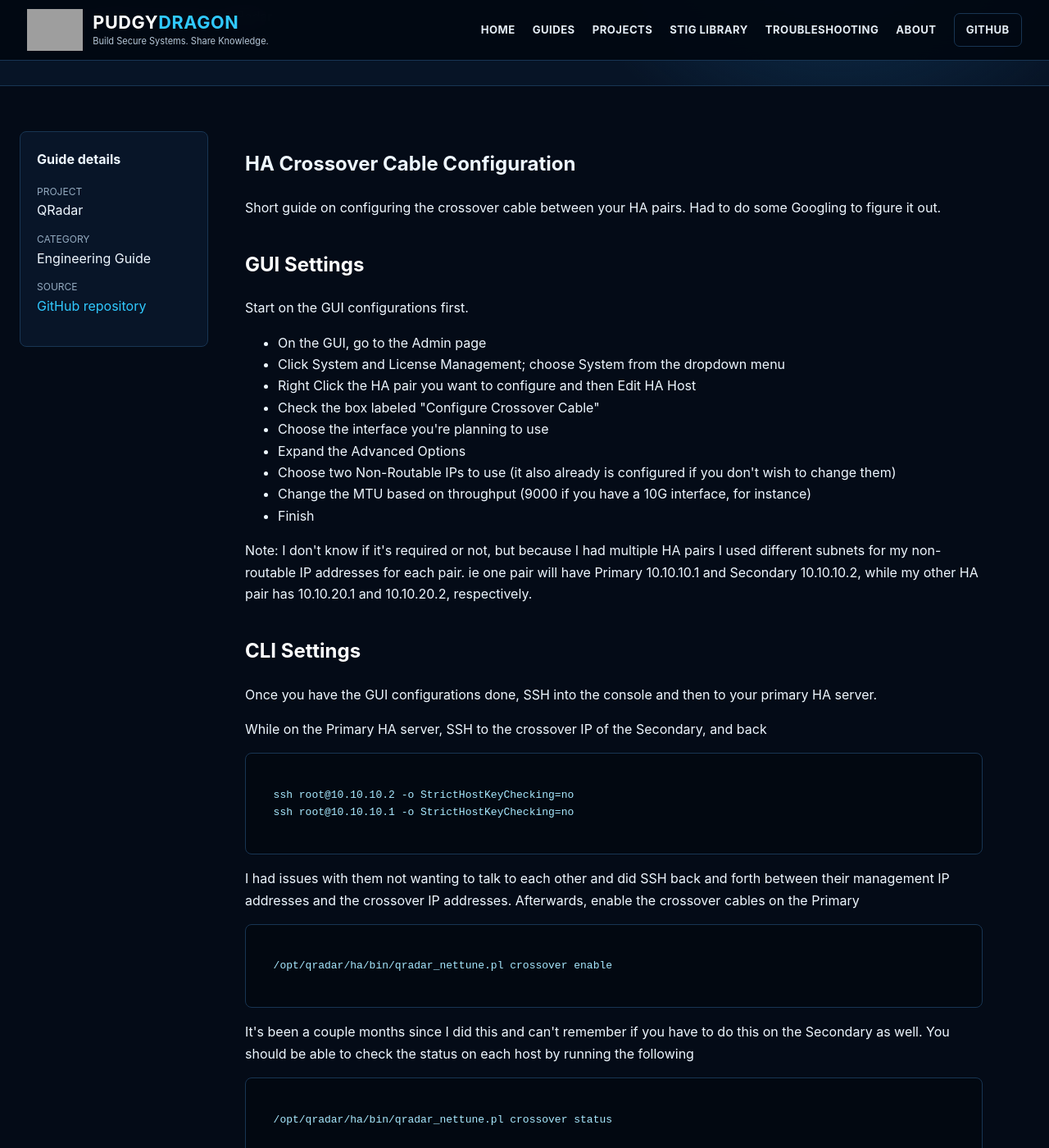
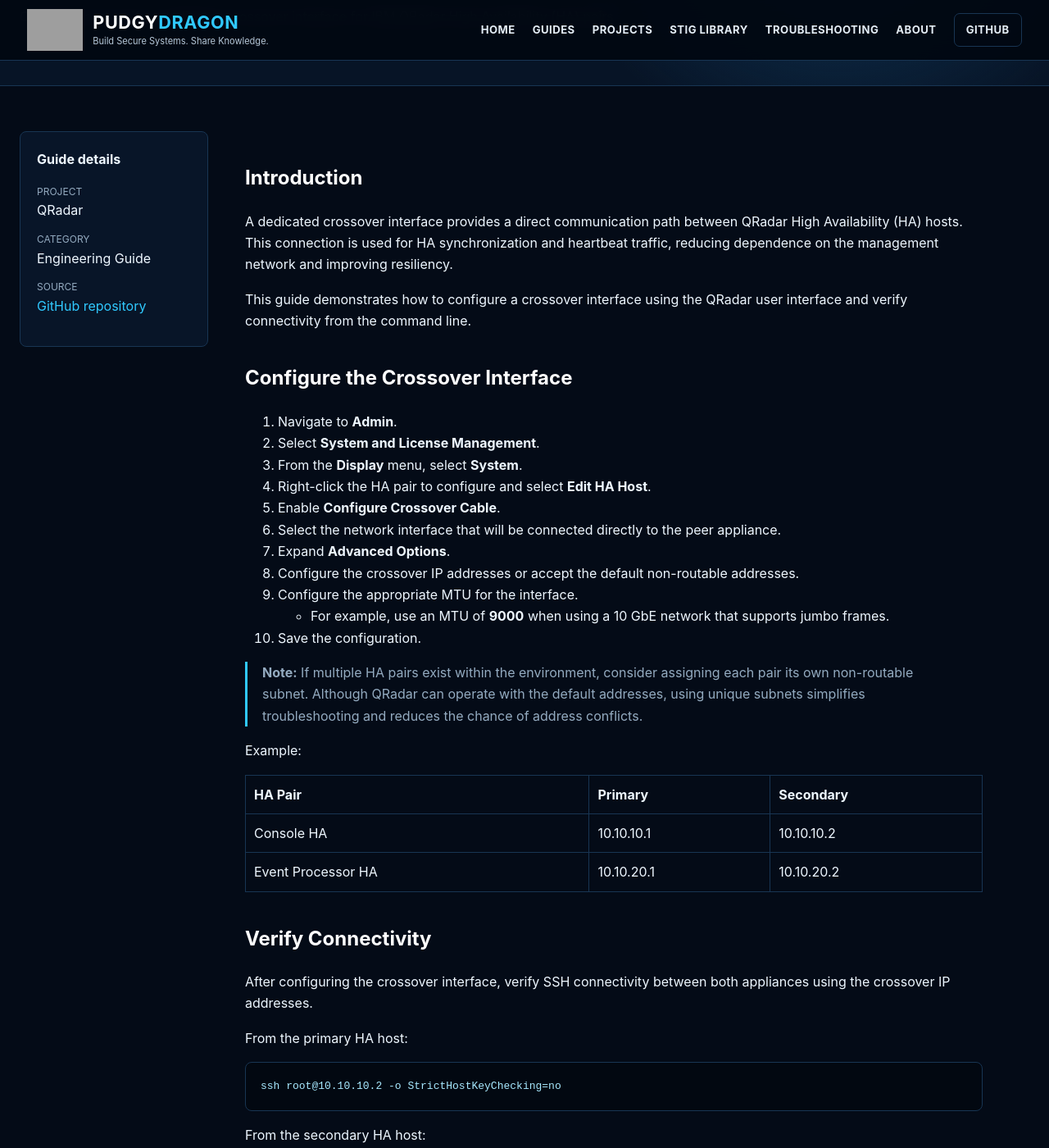
Before and after one commit to PudgyDragon/pudgydragon.github.io, a Jekyll site: the page built from _guides/qradar-guides-ha-crossover-cable.md, in a window 1280 px wide and 1400 px high, scrolled down 255 px. Shown: the whole window at 82% size. Built offline with Jekyll 4.4.1, drawn with Linux system fonts in a browser that asks for light colours; some of the changed text lies outside the part shown; grey boxes are pictures that could not be loaded.

Commit message:
Update qradar-guides-ha-crossover-cable.md

````diff
--- a/_guides/qradar-guides-ha-crossover-cable.md
+++ b/_guides/qradar-guides-ha-crossover-cable.md
@@ -1,50 +1,89 @@
 ---
-title: "Ha Crossover Cable"
+title: "Configure an HA Crossover Cable"
 project: "QRadar"
 category: "Engineering Guide"
-description: "A practical engineering guide for QRadar."
+description: "Configure and verify a dedicated crossover interface for IBM QRadar High Availability (HA) pairs."
 source_url: "https://github.com/PudgyDragon/QRadar/blob/main/Guides/HA_Crossover_Cable.md"
 ---
 
-<h1>HA Crossover Cable Configuration</h1>
-<p>Short guide on configuring the crossover cable between your HA pairs. Had to do some Googling to figure it out.</p>
+## Introduction
 
-<h2>GUI Settings</h2>
-<p>Start on the GUI configurations first.</p>
-<ul>
-  <li>On the GUI, go to the Admin page</li>
-  <li>Click System and License Management; choose System from the dropdown menu</li>
-  <li>Right Click the HA pair you want to configure and then Edit HA Host</li>
-  <li>Check the box labeled "Configure Crossover Cable"</li>
-  <li>Choose the interface you're planning to use</li>
-  <li>Expand the Advanced Options</li>
-  <li>Choose two Non-Routable IPs to use (it also already is configured if you don't wish to change them)</li>
-  <li>Change the MTU based on throughput (9000 if you have a 10G interface, for instance)</li>
-  <li>Finish</li>
-</ul>
-<p>Note: I don't know if it's required or not, but because I had multiple HA pairs I used different subnets for my non-routable IP addresses for each pair.
-ie one pair will have Primary 10.10.10.1 and Secondary 10.10.10.2, while my other HA pair has 10.10.20.1 and 10.10.20.2, respectively.</p>
+A dedicated crossover interface provides a direct communication path between QRadar High Availability (HA) hosts. This connection is used for HA synchronization and heartbeat traffic, reducing dependence on the management network and improving resiliency.
 
-<h2>CLI Settings</h2>
-<p>Once you have the GUI configurations done, SSH into the console and then to your primary HA server.</p>
-<p>While on the Primary HA server, SSH to the crossover IP of the Secondary, and back</p>
-<pre><code>
-  ssh root@10.10.10.2 -o StrictHostKeyChecking=no
-  ssh root@10.10.10.1 -o StrictHostKeyChecking=no
+This guide demonstrates how to configure a crossover interface using the QRadar user interface and verify connectivity from the command line.
 
-</code></pre>
-<p>I had issues with them not wanting to talk to each other and did SSH back and forth between their management IP addresses and the crossover IP addresses. Afterwards,
-enable the crossover cables on the Primary</p>
-<pre><code>
-  /opt/qradar/ha/bin/qradar_nettune.pl crossover enable
+## Configure the Crossover Interface
 
-</code></pre>
-<p>It's been a couple months since I did this and can't remember if you have to do this on the Secondary as well. You should be able to check the status on each host by
-running the following</p>
-<pre><code>
-  /opt/qradar/ha/bin/qradar_nettune.pl crossover status
+1. Navigate to **Admin**.
+2. Select **System and License Management**.
+3. From the **Display** menu, select **System**.
+4. Right-click the HA pair to configure and select **Edit HA Host**.
+5. Enable **Configure Crossover Cable**.
+6. Select the network interface that will be connected directly to the peer appliance.
+7. Expand **Advanced Options**.
+8. Configure the crossover IP addresses or accept the default non-routable addresses.
+9. Configure the appropriate MTU for the interface.
+   - For example, use an MTU of **9000** when using a 10 GbE network that supports jumbo frames.
+10. Save the configuration.
 
-</code></pre>
+> **Note:** If multiple HA pairs exist within the environment, consider assigning each pair its own non-routable subnet. Although QRadar can operate with the default addresses, using unique subnets simplifies troubleshooting and reduces the chance of address conflicts.
 
-<h1>Done</h1>
-<p>That should be it. Sorry if I missed something.</p>
+Example:
+
+| HA Pair | Primary | Secondary |
+|---------|----------|-----------|
+| Console HA | 10.10.10.1 | 10.10.10.2 |
+| Event Processor HA | 10.10.20.1 | 10.10.20.2 |
+
+## Verify Connectivity
+
+After configuring the crossover interface, verify SSH connectivity between both appliances using the crossover IP addresses.
+
+From the primary HA host:
+
+```bash
+ssh root@10.10.10.2 -o StrictHostKeyChecking=no
+```
+
+From the secondary HA host:
+
+```bash
+ssh root@10.10.10.1 -o StrictHostKeyChecking=no
+```
+
+> **Note:** During initial setup, SSH host keys may not yet be trusted. Establishing an SSH session in both directions accepts the host keys and verifies that the crossover interface is functioning correctly.
+
+If connectivity issues are encountered, verify communication using both the management interfaces and the crossover interfaces before continuing.
+
+## Enable the Crossover Interface
+
+From the primary HA appliance, enable the crossover interface.
+
+```bash
+/opt/qradar/ha/bin/qradar_nettune.pl crossover enable
+```
+
+> **Note:** Depending on the QRadar version and deployment, this command may also need to be executed on the secondary appliance. If the crossover interface does not become active, verify the status on both hosts.
+
+## Verify Crossover Status
+
+Check the crossover status from each HA appliance.
+
+```bash
+/opt/qradar/ha/bin/qradar_nettune.pl crossover status
+```
+
+Verify that:
+
+- The crossover interface is enabled.
+- Both HA hosts report the interface as operational.
+- Communication is successful across the dedicated crossover network.
+
+## Verification
+
+The configuration is complete when:
+
+- The crossover interface is configured in the QRadar user interface.
+- SSH connectivity succeeds using the crossover IP addresses.
+- `qradar_nettune.pl crossover status` reports the crossover interface as enabled.
+- The HA pair communicates successfully across the dedicated crossover network.
````
